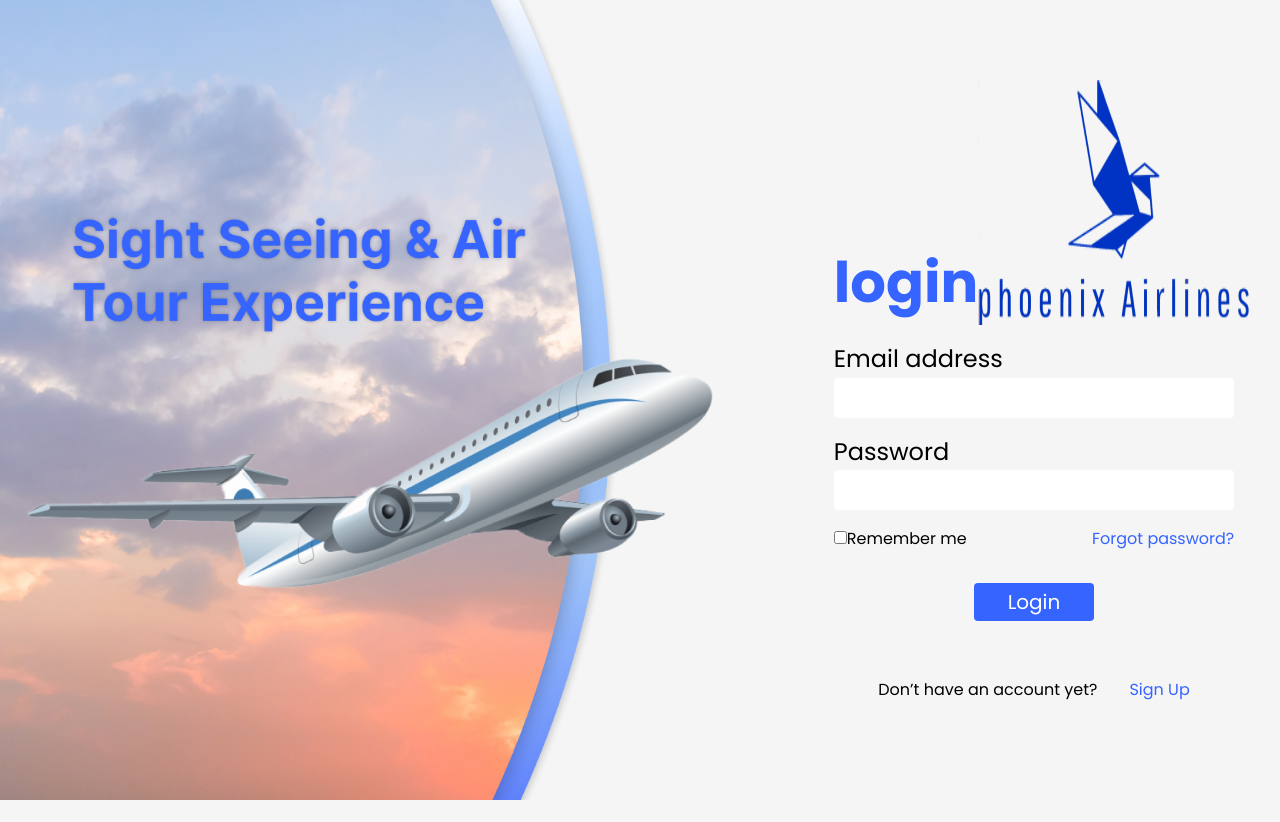
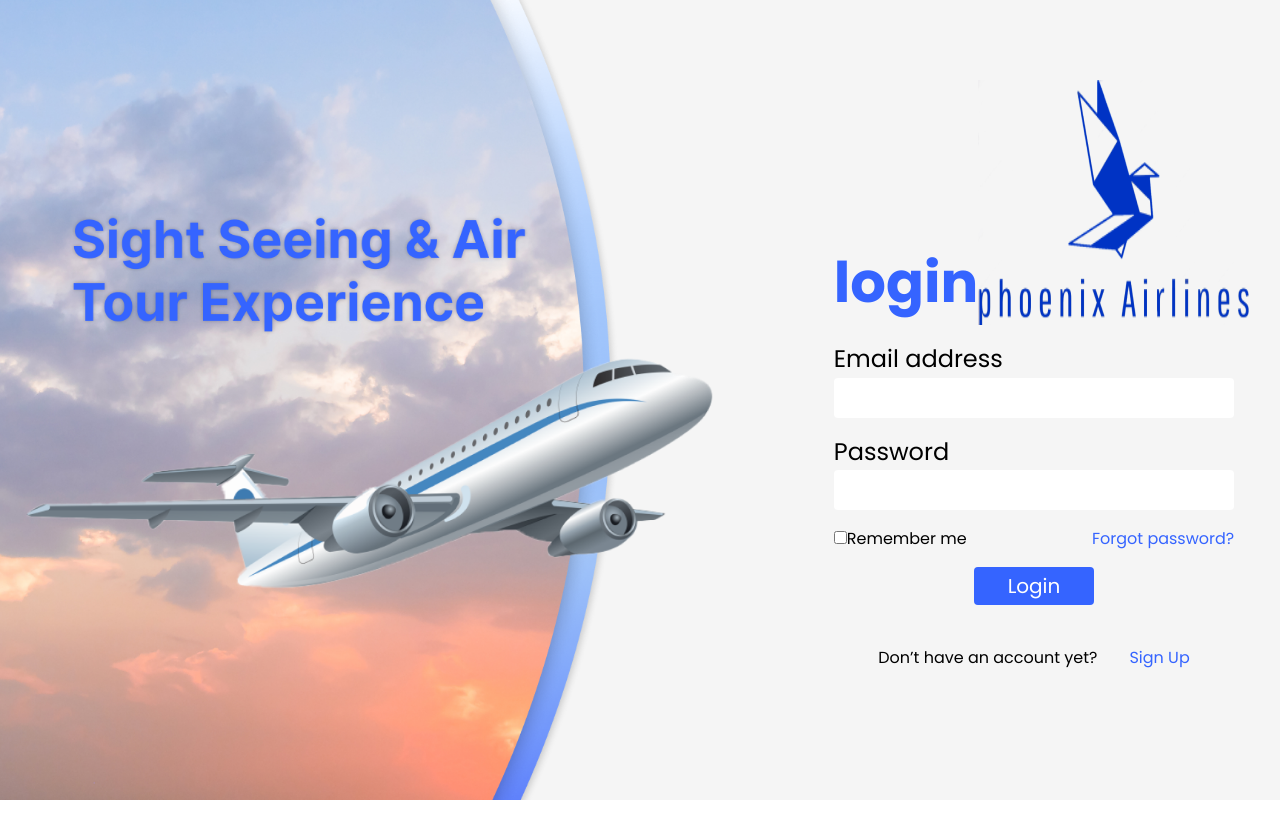
Before and after one commit to BhanuHasaranga/PhoneixAirline, an Angular app: page / in a window 1280 px wide. After the commit the page ends 800 px from the top, so only its background shows below. Built offline with nearby package versions, Linux system fonts and the light colour scheme.

Commit message:
changed login btn styles

```diff
--- a/src/styles.css
+++ b/src/styles.css
@@ -71,7 +71,6 @@ button {
     border-radius: 0.5vh;
     font-size: 2.5vh;
     width: 15vh;
-    margin: 2vh;
     padding: 0.5vh;
 }
 .sign-up {
```
